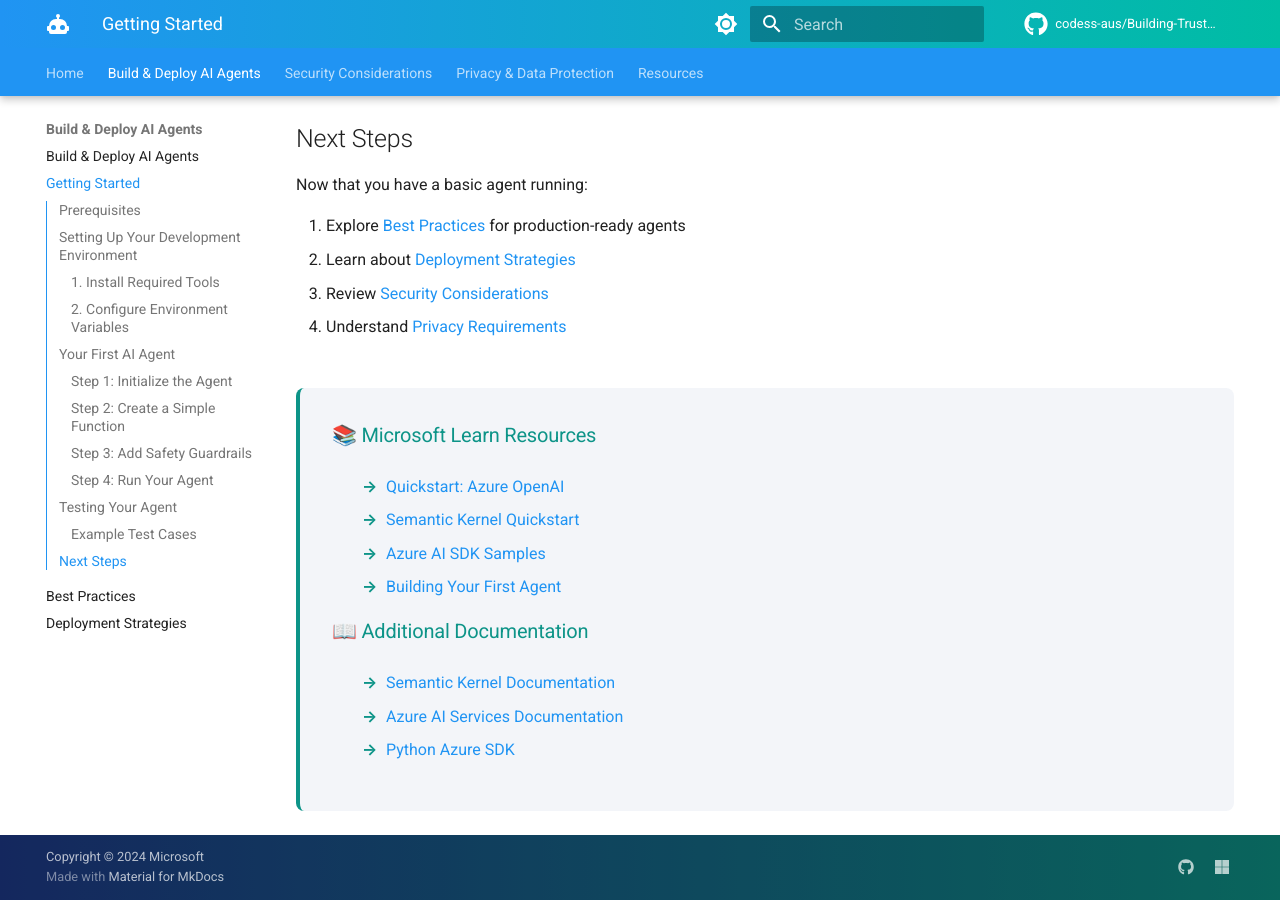
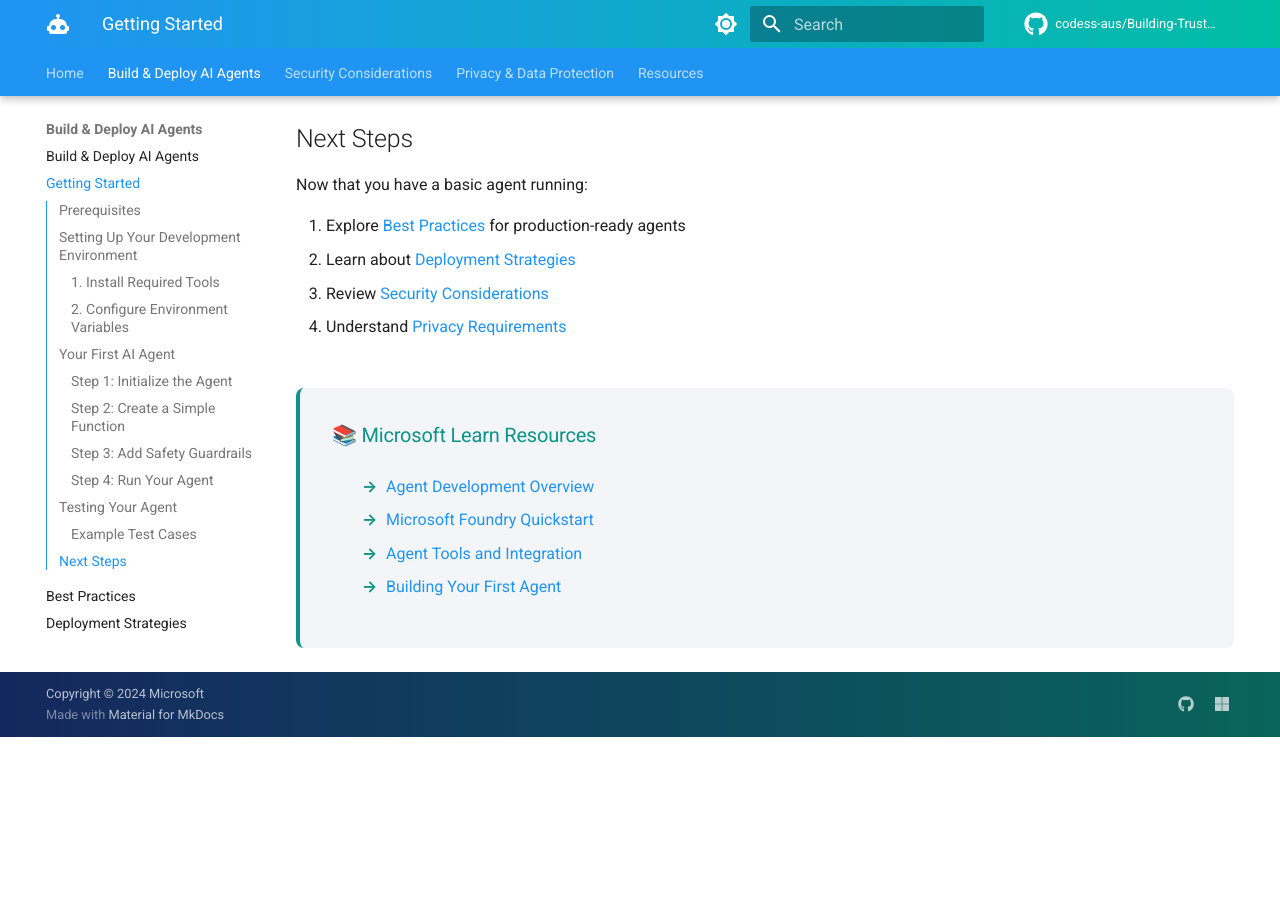
Before and after one commit to codess-aus/Building-Trustworthy-AI-Agents, an MkDocs documentation site: the page built from docs/build-deploy/getting-started.md, in a window 1280 px wide and 900 px high, scrolled down 4532 px. Built offline with MkDocs 1.6.1 and Material for MkDocs 9.7.7, drawn with Linux system fonts in a browser that asks for light colours; comment, search, counter and statistics services are not loaded; after the commit the page ends 5269 px from its top, so only the background shows below that.

Commit message:
Update Microsoft Learn resource links for improved relevance and clarity

```diff
--- a/docs/build-deploy/getting-started.md
+++ b/docs/build-deploy/getting-started.md
@@ -329,15 +329,10 @@ Now that you have a basic agent running:
 <div class="resource-links">
 <h3>📚 Microsoft Learn Resources</h3>
 <ul>
-<li><a href="https://learn.microsoft.com/azure/ai-services/openai/quickstart" target="_blank" rel="noopener">Quickstart: Azure OpenAI</a></li>
-<li><a href="https://learn.microsoft.com/semantic-kernel/get-started/quick-start-guide" target="_blank" rel="noopener">Semantic Kernel Quickstart</a></li>
-<li><a href="https://learn.microsoft.com/azure/ai-services/openai/samples" target="_blank" rel="noopener">Azure AI SDK Samples</a></li>
+<li><a href="https://learn.microsoft.com/en-gb/azure/ai-foundry/agents/overview?view=foundry" target="_blank" rel="noopener">Agent Development Overview</a></li>
+<li><a href="https://learn.microsoft.com/en-gb/azure/ai-foundry/quickstarts/get-started-code?view=foundry&tabs=python%2Cpython2" target="_blank" rel="noopener">Microsoft Foundry Quickstart</a></li>
+<li><a href="https://learn.microsoft.com/en-gb/azure/ai-foundry/agents/concepts/tool-catalog?view=foundry" target="_blank" rel="noopener">Agent Tools and Integration</a></li>
 <li><a href="https://learn.microsoft.com/azure/ai-services/agents/quickstart" target="_blank" rel="noopener">Building Your First Agent</a></li>
 </ul>
-<h3>📖 Additional Documentation</h3>
-<ul>
-<li><a href="https://learn.microsoft.com/semantic-kernel/" target="_blank" rel="noopener">Semantic Kernel Documentation</a></li>
-<li><a href="https://docs.microsoft.com/azure/ai-services/" target="_blank" rel="noopener">Azure AI Services Documentation</a></li>
-<li><a href="https://docs.microsoft.com/python/api/overview/azure/" target="_blank" rel="noopener">Python Azure SDK</a></li>
 </ul>
 </div>
```
Also changed, not shown: docs/build-deploy/best-practices.md (+2 -2 lines).
